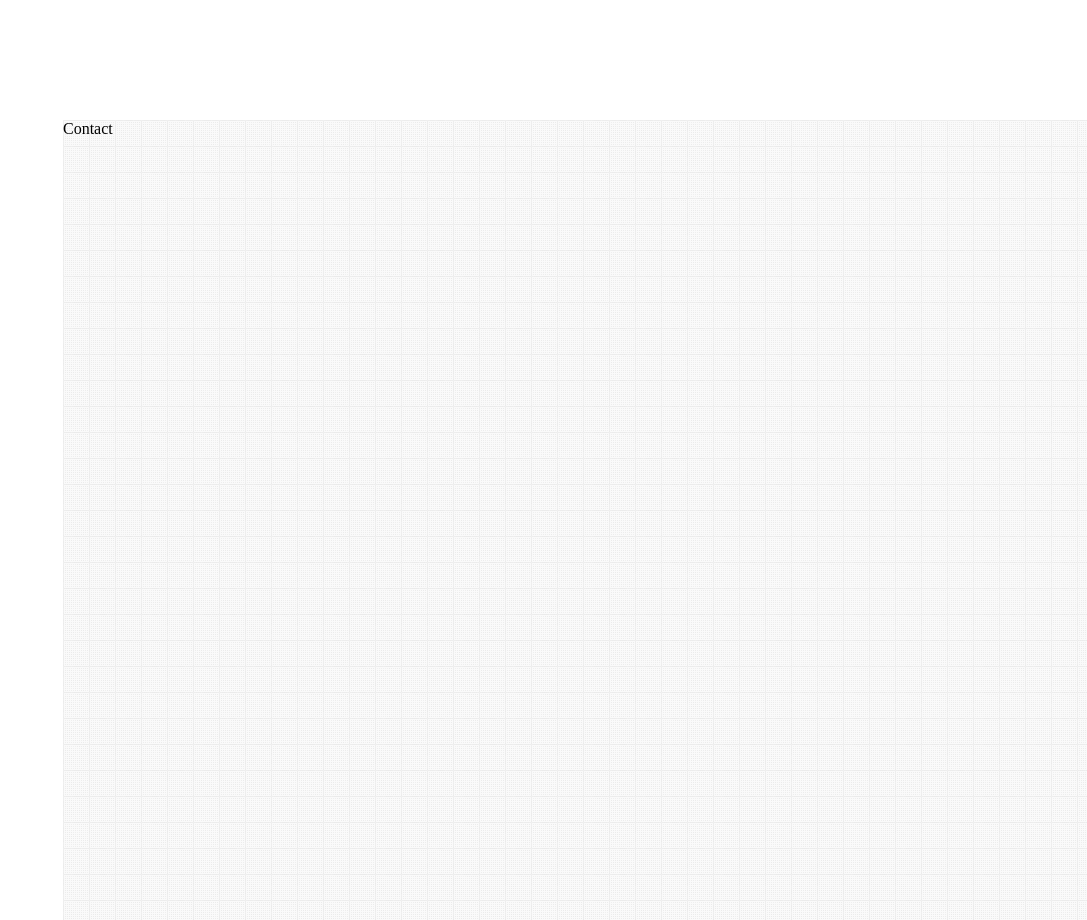
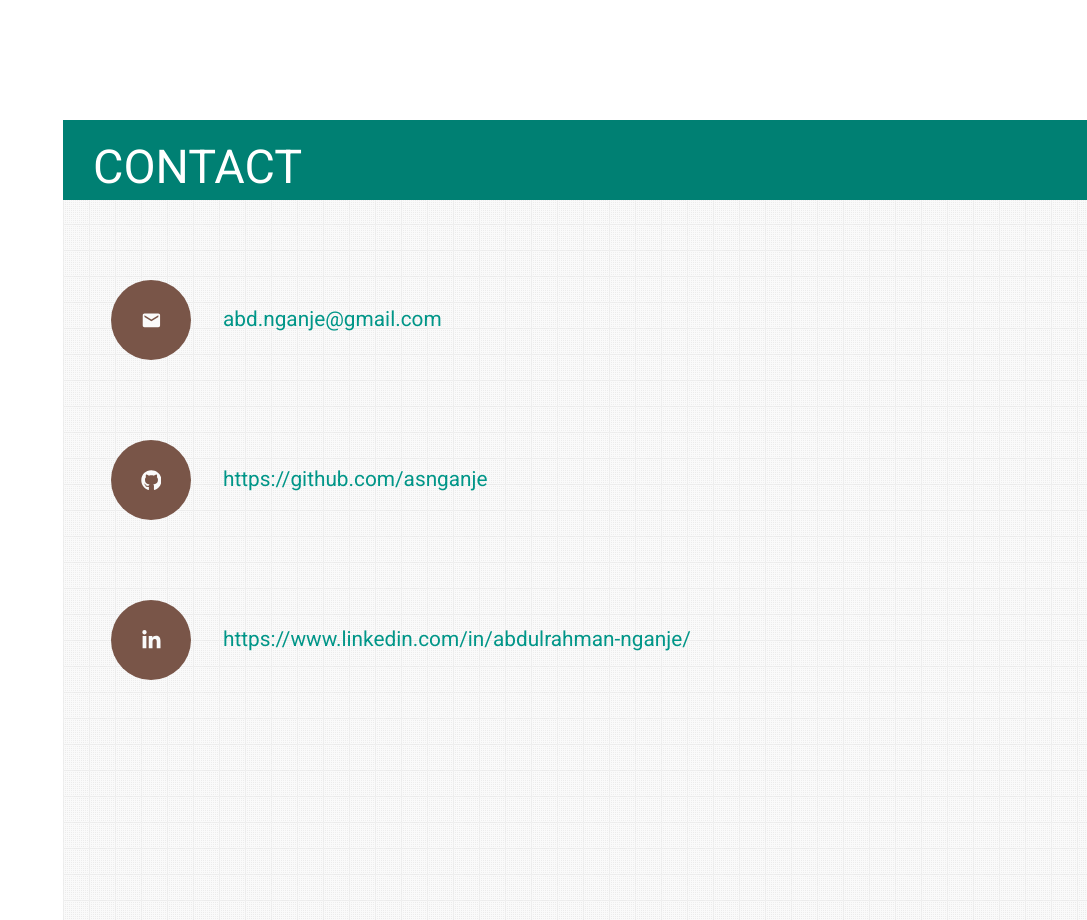
Before and after one commit to asnganje/professional-portoflio-v1, a React (Vite) app: page / in a window 1280 px wide. Shown: the part 5480-6400 px from the top of the page, without its empty margins (193-1280 px from the left). Built offline with nearby package versions, Linux system fonts and the light colour scheme.

Commit message:
Add header to  contact page

```diff
--- a/src/pages/Contact.jsx
+++ b/src/pages/Contact.jsx
@@ -1,5 +1,39 @@
+import { Header } from "../components";
+import { MdEmail } from "react-icons/md";
+import { FaGithub } from "react-icons/fa";
+import { FaLinkedinIn } from "react-icons/fa";
+
+let recipient = "abd.nganje@gmail.com"
 const Contact = () => {
-    return <div className="cont">Contact</div>
+return <div className="cont">
+                <Header title="Contact"/>
+                <div className="contact-details">
+                        <p>
+                                <a className="contact-a" href={`mailto: ${recipient}`} target="_blank">
+                                        <span className="contact-span">
+                                                <MdEmail />
+                                        </span>
+                                        abd.nganje@gmail.com
+                                </a>
+                        </p>
+                        <p>
+                          <a className="contact-a" href="https://github.com/asnganje" target="_blank">
+                                        <span className="contact-span">
+                                                <FaGithub />
+                                        </span>
+                                        https://github.com/asnganje
+                                </a>
+                        </p>
+                        <p>
+                           <a className="contact-a" href="https://www.linkedin.com/in/abdulrahman-nganje/" target="_blank">
+                                        <span className="contact-span">
+                                                <FaLinkedinIn/>
+                                        </span>
+                                        https://www.linkedin.com/in/abdulrahman-nganje/
+                                </a>
+                        </p>
+                </div>
+        </div>
 }
 
 export default Contact;
```
